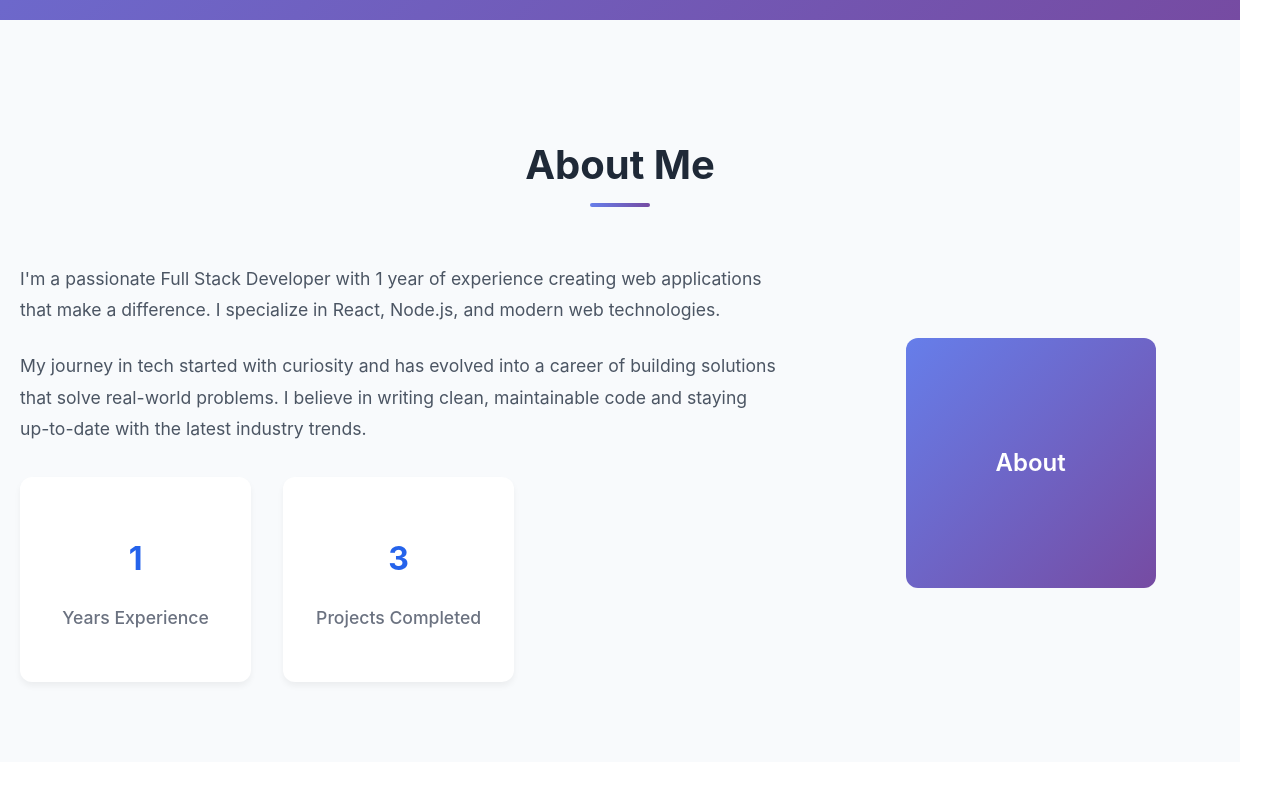
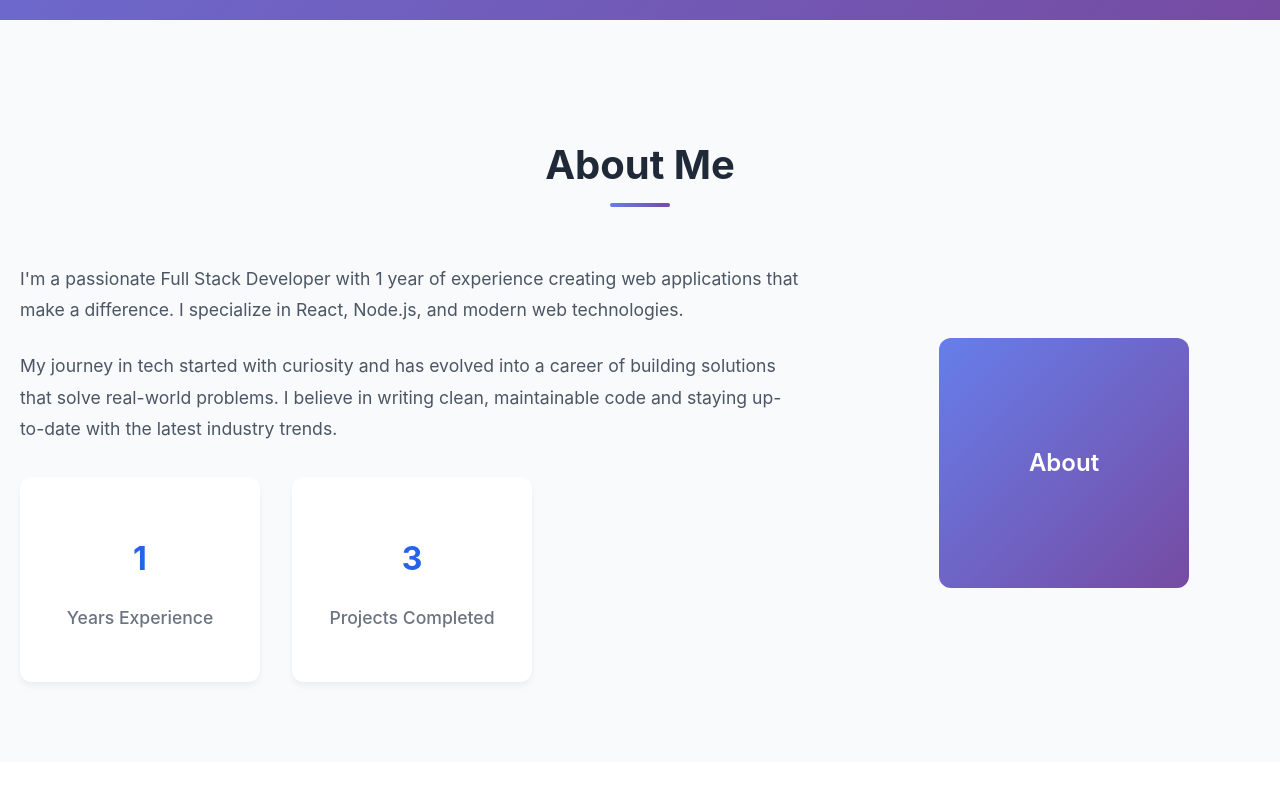
Before and after one commit to RameshKChoudhary/My_protfolio, a React (Vite) app: page / in a window 1280 px wide. Shown: the part 940-1740 px from the top of the page. Built offline with nearby package versions, Linux system fonts and the light colour scheme.

Commit message:
Update App.css

```diff
--- a/src/App.css
+++ b/src/App.css
@@ -18,7 +18,7 @@ body {
 }
 
 .container {
-  max-width: 1200px;
+  max-width: 100%;
   margin: 0 auto;
   padding: 0 20px;
 }
```
